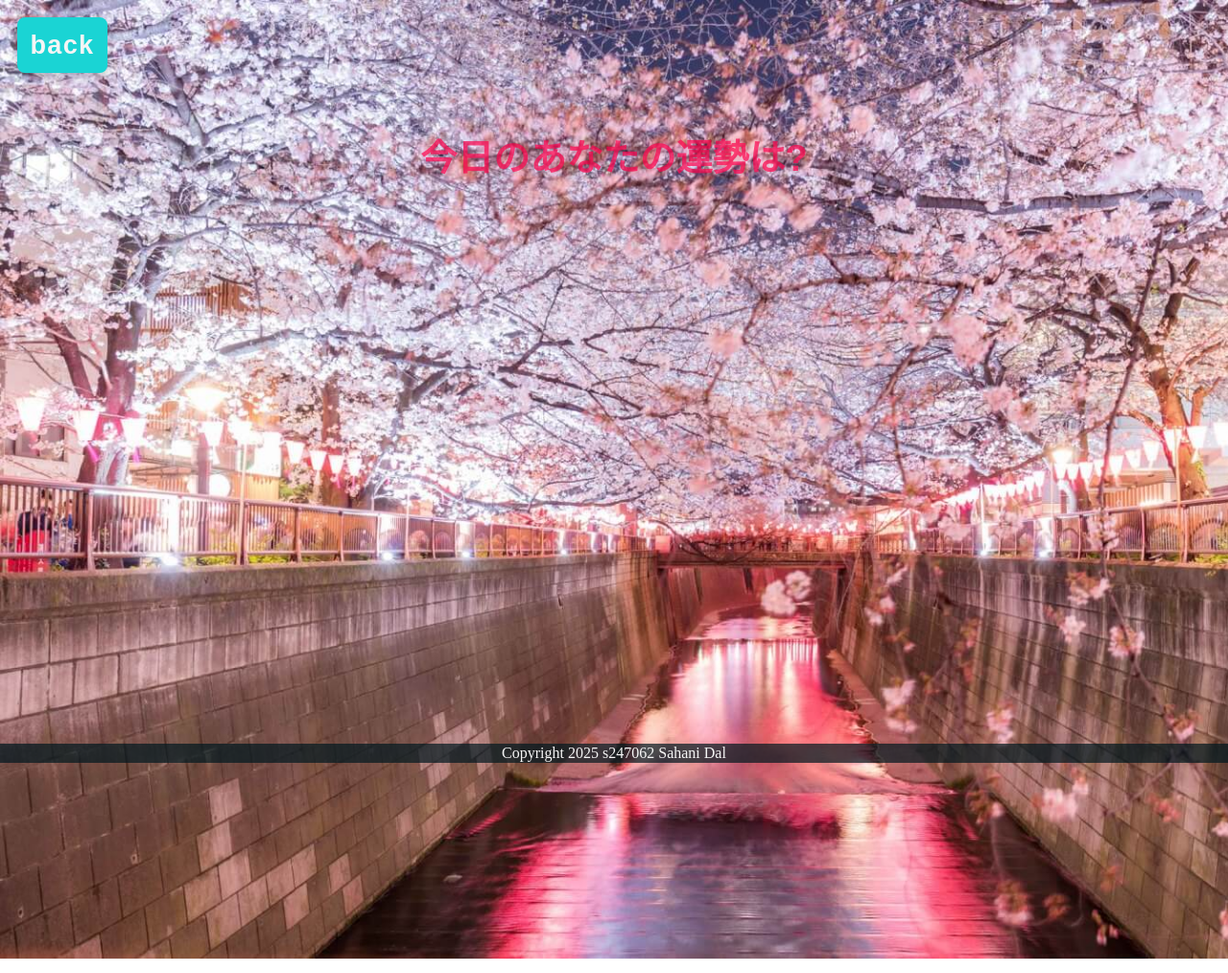
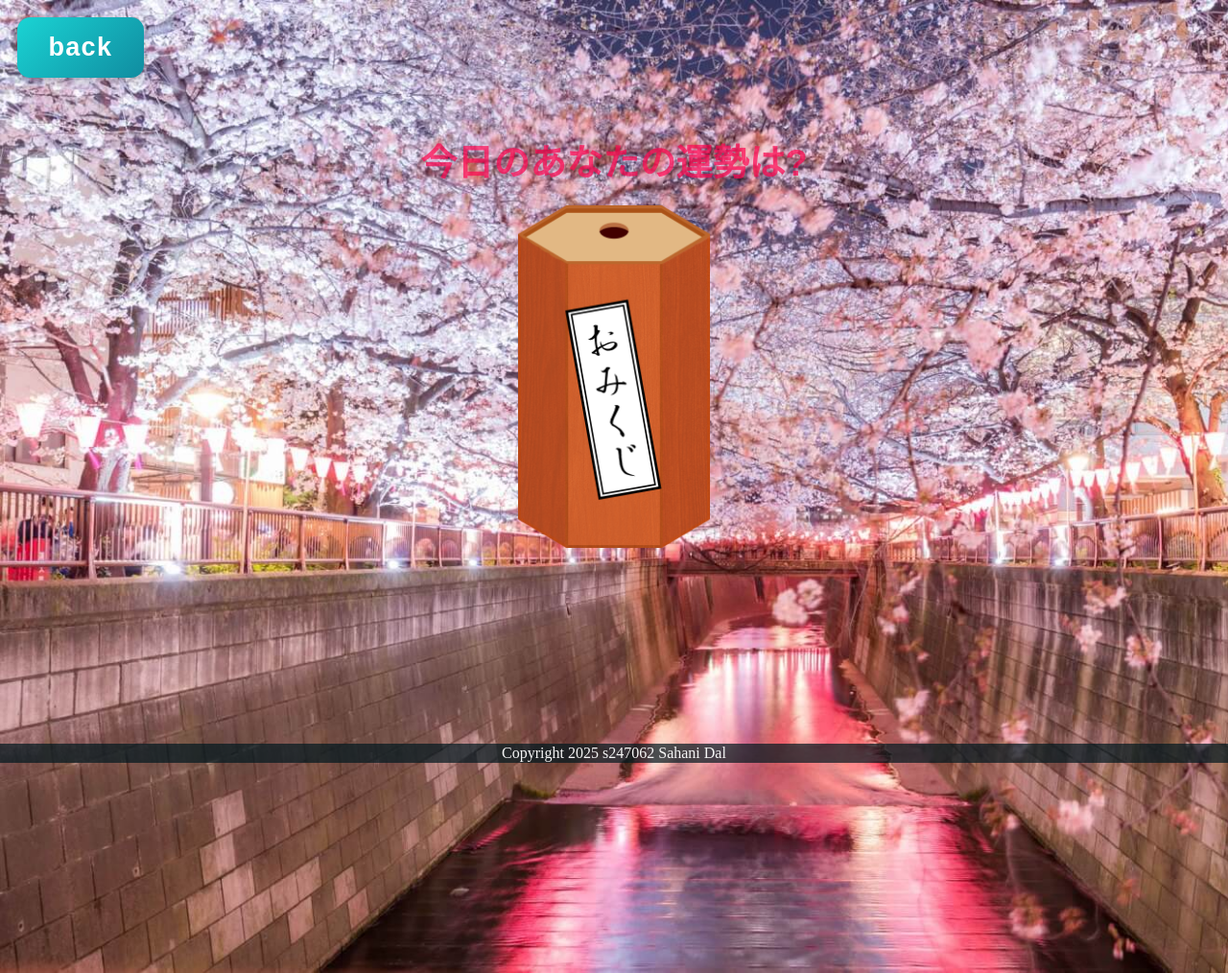
Before and after one commit to Sagar-123-coder/mobile_app, a plain HTML site: page 10a_omikuji/omikuji.html in a window 1280 px wide. Shown: the whole page at 96% size. Drawn offline with nearby package versions, Linux system fonts and the light colour scheme.

Commit message:
Add files via upload

```diff
--- a/10a_omikuji/css/omikuji.css
+++ b/10a_omikuji/css/omikuji.css
@@ -43,35 +43,21 @@ header {
     padding-bottom: 23px;
     text-align: center;
 }
-.back {
-    text-align: left;
-    padding: 1em;
+
+#btn1 {
+    position: relative;
+    margin: 20px auto;
+    width: 200px;
+    height: 400px;
+    background-image: url(../image/omikuji.png);
+    background-size: contain;
+    background-repeat: no-repeat;
+    user-select: none;
+    cursor: pointer;
 }
 
-#btn99 {
-    padding: 0.6em 1.2em;
-    border: none;
-    border-radius: 0.5em;
-    color: #ffffff;
-    font-size: 1.5em;
-    font-weight: bold;
-    background: linear-gradient(135deg, #1ad4d4, #108ca0);
-    box-shadow: 0 4px 10px rgba(0, 0, 0, 0.2);
-    cursor: pointer;
-    transition: all 0.3s ease;
-    letter-spacing: 0.05em;
-}
-
-#btn99:hover {
-    background: linear-gradient(135deg, #0fbcbf, #0a768a);
-    transform: translateY(-2px);
-    box-shadow: 0 6px 14px rgba(0, 0, 0, 0.25);
-    opacity: 0.95;
-}
-
-#btn99:active {
-    transform: scale(0.97);
-    box-shadow: 0 3px 6px rgba(0, 0, 0, 0.2);
+#btn1:hover {
+    animation: shaking 0.3s infinite;
 }
 
 @keyframes shaking {
@@ -104,6 +90,36 @@ header {
     font-weight: 800;
     text-shadow: 3px 3px 3px rgba(255, 255, 255, 0.65);
     transition: 1s;
+}
+.back {
+    text-align: left;
+    padding: 1em;
+}
+
+#btn99 {
+    padding: 0.6em 1.2em;
+    border: none;
+    border-radius: 0.5em;
+    color: #ffffff;
+    font-size: 1.5em;
+    font-weight: bold;
+    background: linear-gradient(135deg, #1ad4d4, #108ca0);
+    box-shadow: 0 4px 10px rgba(0, 0, 0, 0.2);
+    cursor: pointer;
+    transition: all 0.3s ease;
+    letter-spacing: 0.05em;
+}
+
+#btn99:hover {
+    background: linear-gradient(135deg, #0fbcbf, #0a768a);
+    transform: translateY(-2px);
+    box-shadow: 0 6px 14px rgba(0, 0, 0, 0.25);
+    opacity: 0.95;
+}
+
+#btn99:active {
+    transform: scale(0.97);
+    box-shadow: 0 3px 6px rgba(0, 0, 0, 0.2);
 }
 
 footer {
@@ -191,14 +207,3 @@ footer {
         margin: 0;
     }
 }
-.back{
-    text-align: left;
-}
-#btn99{
-padding: 0.5em;
-border-radius: 0.3em;
-color: whitesmoke;
-font-size: 1.5em;
-background: rgb(26, 212, 212);
-cursor: pointer; /*カーソルをポインターの形（かたち）にする*/
-}
--- a/10a_omikuji/omikuji.html
+++ b/10a_omikuji/omikuji.html
@@ -10,13 +10,14 @@
 </head>
 
 <body>
+    <div class="shutter"></div>
+     <div class = "back">
+        <button id="btn99" type="button" onclick="history.back()">back</button>
+      </div>
+    <header>今日のあなたの運勢は?</header>
 
-    <div class="shutter"></div>
-    <div class = "back">
-            <button id="btn99" class="btn" type="button" onclick="history.back()">back</button>
-        </div>
-    <header>今日のあなたの運勢は?</header>
     <div class="wrapper" title="大吉だといいね">
+
         <div class="omikuji">
             <div id="btn1"></div>
             <div id="omikujiText"></div>
```
